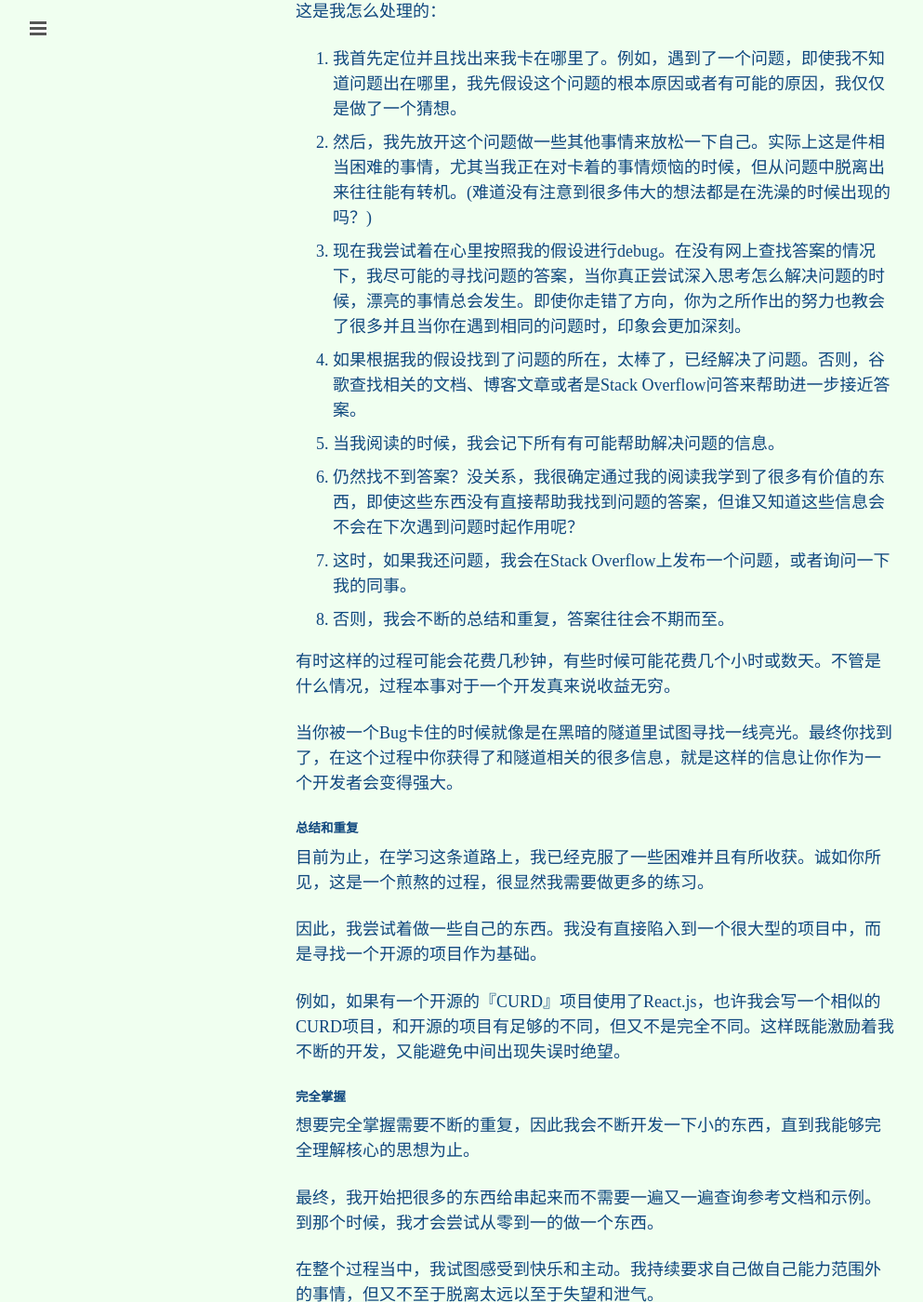
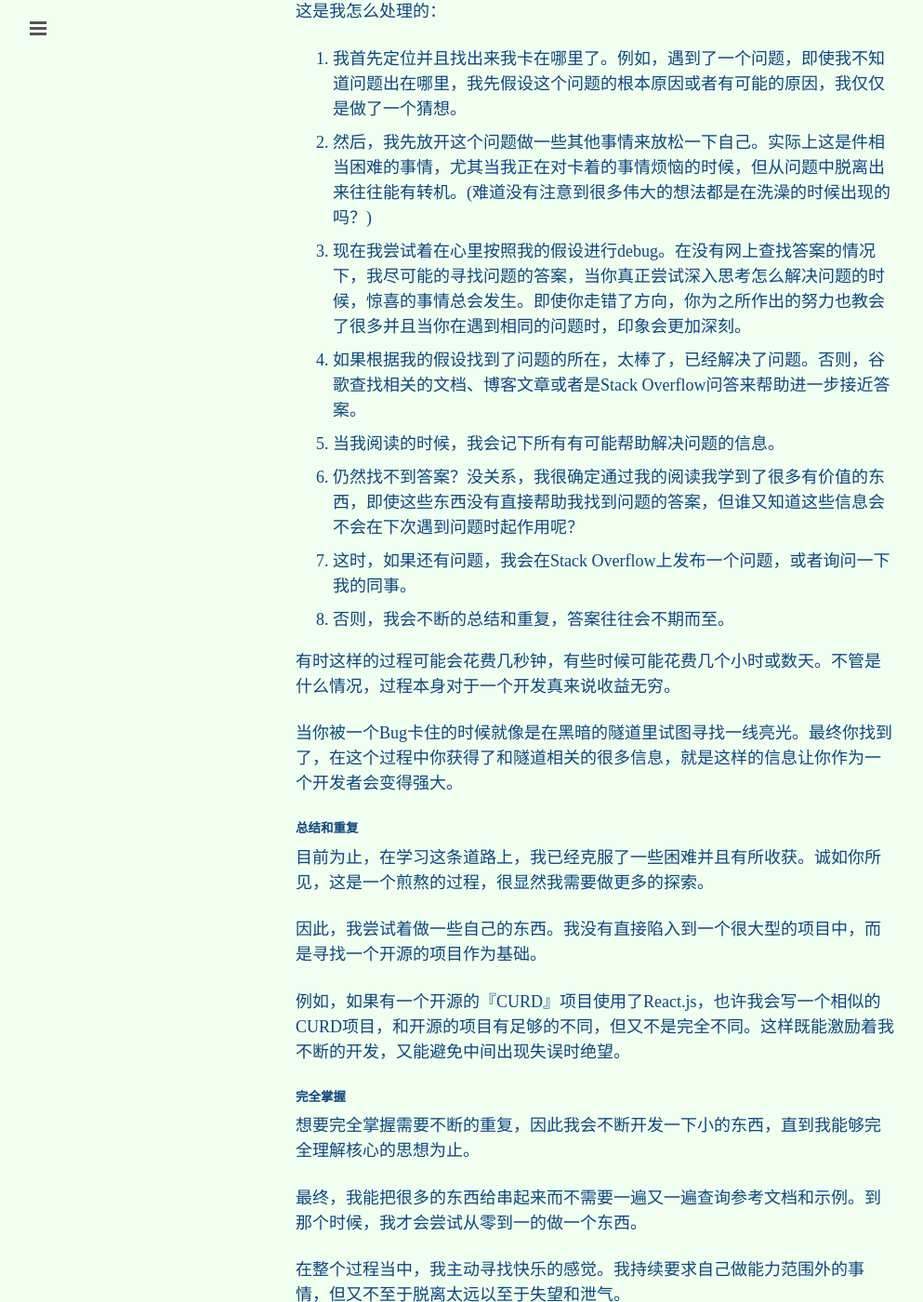
Before and after one commit to FengMengZhao/blogsV2, a Jekyll site: the page built from _articles/learn-how-to-learn-is-most-important-for-programmars.markdown, in a window 1280 px wide and 1400 px high, scrolled down 6237 px. Shown: the whole window at 93% size, without its empty margins (0-993 px from the left). Built offline with Jekyll 4.4.1, drawn with Linux system fonts in a browser that asks for light colours; comment, search, counter and statistics services are not loaded; some of the changed text lies outside the part shown.

Commit message:
update article

```diff
--- a/_articles/learn-how-to-learn-is-most-important-for-programmars.markdown
+++ b/_articles/learn-how-to-learn-is-most-important-for-programmars.markdown
@@ -35,7 +35,7 @@ last_modified_at: 2017-11-24
 
 ## 这种情况发生转机了吗？
 
-是的。一年之后，掌握新的编程思想仍然需要自我克制和努力。
+是的。一年之后，掌握新的编程思想仍然需要不断探索和努力。
 
 但是，学习的过程变得令人享受而不是身心疲惫。
 
@@ -160,20 +160,20 @@ last_modified_at: 2017-11-24
 
 1. 我首先定位并且找出来我卡在哪里了。例如，遇到了一个问题，即使我不知道问题出在哪里，我先假设这个问题的根本原因或者有可能的原因，我仅仅是做了一个猜想。
 2. 然后，我先放开这个问题做一些其他事情来放松一下自己。实际上这是件相当困难的事情，尤其当我正在对卡着的事情烦恼的时候，但从问题中脱离出来往往能有转机。(难道没有注意到很多伟大的想法都是在洗澡的时候出现的吗？)
-3. 现在我尝试着在心里按照我的假设进行debug。在没有网上查找答案的情况下，我尽可能的寻找问题的答案，当你真正尝试深入思考怎么解决问题的时候，漂亮的事情总会发生。即使你走错了方向，你为之所作出的努力也教会了很多并且当你在遇到相同的问题时，印象会更加深刻。
+3. 现在我尝试着在心里按照我的假设进行debug。在没有网上查找答案的情况下，我尽可能的寻找问题的答案，当你真正尝试深入思考怎么解决问题的时候，惊喜的事情总会发生。即使你走错了方向，你为之所作出的努力也教会了很多并且当你在遇到相同的问题时，印象会更加深刻。
 4. 如果根据我的假设找到了问题的所在，太棒了，已经解决了问题。否则，谷歌查找相关的文档、博客文章或者是Stack Overflow问答来帮助进一步接近答案。
 5. 当我阅读的时候，我会记下所有有可能帮助解决问题的信息。
 6. 仍然找不到答案？没关系，我很确定通过我的阅读我学到了很多有价值的东西，即使这些东西没有直接帮助我找到问题的答案，但谁又知道这些信息会不会在下次遇到问题时起作用呢？
-7. 这时，如果我还问题，我会在Stack Overflow上发布一个问题，或者询问一下我的同事。
+7. 这时，如果还有问题，我会在Stack Overflow上发布一个问题，或者询问一下我的同事。
 8. 否则，我会不断的总结和重复，答案往往会不期而至。
 
-有时这样的过程可能会花费几秒钟，有些时候可能花费几个小时或数天。不管是什么情况，过程本事对于一个开发真来说收益无穷。
+有时这样的过程可能会花费几秒钟，有些时候可能花费几个小时或数天。不管是什么情况，过程本身对于一个开发真来说收益无穷。
 
 当你被一个Bug卡住的时候就像是在黑暗的隧道里试图寻找一线亮光。最终你找到了，在这个过程中你获得了和隧道相关的很多信息，就是这样的信息让你作为一个开发者会变得强大。
 
 #### 总结和重复
 
-目前为止，在学习这条道路上，我已经克服了一些困难并且有所收获。诚如你所见，这是一个煎熬的过程，很显然我需要做更多的练习。
+目前为止，在学习这条道路上，我已经克服了一些困难并且有所收获。诚如你所见，这是一个煎熬的过程，很显然我需要做更多的探索。
 
 因此，我尝试着做一些自己的东西。我没有直接陷入到一个很大型的项目中，而是寻找一个开源的项目作为基础。
 
@@ -183,9 +183,9 @@ last_modified_at: 2017-11-24
 
 想要完全掌握需要不断的重复，因此我会不断开发一下小的东西，直到我能够完全理解核心的思想为止。
 
-最终，我开始把很多的东西给串起来而不需要一遍又一遍查询参考文档和示例。到那个时候，我才会尝试从零到一的做一个东西。
+最终，我能把很多的东西给串起来而不需要一遍又一遍查询参考文档和示例。到那个时候，我才会尝试从零到一的做一个东西。
 
-在整个过程当中，我试图感受到快乐和主动。我持续要求自己做自己能力范围外的事情，但又不至于脱离太远以至于失望和泄气。
+在整个过程当中，我主动寻找快乐的感觉。我持续要求自己做能力范围外的事情，但又不至于脱离太远以至于失望和泄气。
 
 最后说明一点，当我一旦对某个项目陷得太深而又很沮丧的时候，我会马上离开。
 
```
Also changed, not shown: other parts of _articles/learn-how-to-learn-is-most-important-for-programmars.markdown (+4 -4 lines).
